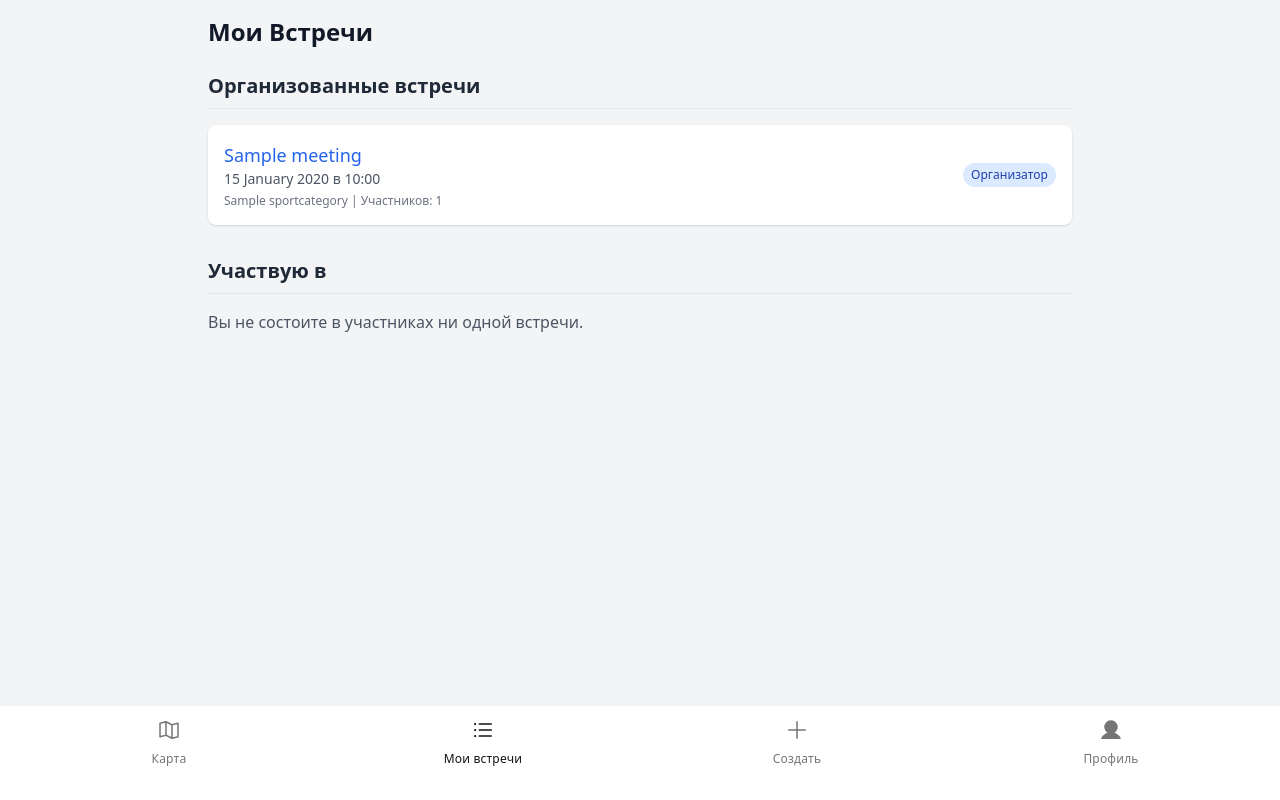
After one commit to SFUOrg/sportify_jojo, a Django app: page /my-meetings/ in a window 1280 px wide. The commit adds this page. Run offline with Django 5.2, Linux system fonts and the light colour scheme; a user stored in the database is signed in; tables that the repository leaves empty hold one stand-in row (values such as "Sample post"); some libraries are stand-ins or nearby versions.

Commit message:
add my meetings page with some refactor code

```diff
--- a/sf_meetings/forms.py
+++ b/sf_meetings/forms.py
@@ -13,7 +13,7 @@ class MeetingForm(forms.ModelForm):
             }),
             'description': forms.Textarea(attrs={
                 'placeholder': 'Описание',
-                'class': 'form-input flex w-full min-w-0 flex-1 resize-none overflow-hidden rounded-lg text-[#141414] focus:outline-0 focus:ring-0 border border-[#e0e0e0] bg-white focus:border-[#e0e0e0] min-h-36 placeholder:text-[#757575] p-[15px] text-base font-normal leading-normal'
+                'class': 'form-input flex w-full min-w-0 flex-1 resize-none overflow-hidden rounded-lg text-[#141414] focus:outline-0 focus:ring-0 border border-[#e0e0e0] bg-white focus:border-[#e0e0e0] h-14 placeholder:text-[#757575] p-[15px] text-base font-normal leading-normal'
             }),
             'latitude': forms.NumberInput(attrs={
                 'placeholder': 'Широта (например, 55.7558)',
--- a/sf_meetings/templates/sf_meetings/meetings_map.html
+++ b/sf_meetings/templates/sf_meetings/meetings_map.html
@@ -33,7 +33,7 @@
       </div>
     </button>
   </div>
-  <div class="absolute right-4 bottom-32 z-10"> <!-- 16 = 4 * 4 = ~ pb-4 от нижнего меню -->
+  <div class="absolute right-4 bottom-36 z-10"> <!-- 16 = 4 * 4 = ~ pb-4 от нижнего меню -->
     <button class="flex size-10 items-center justify-center rounded-lg bg-white shadow-[0_2px_4px_rgba(0,0,0,0.1)]" onclick="map.locate({setView: true})">
       <div class="text-[#141414]" data-icon="NavigationArrow" data-size="24px" data-weight="regular">
         <svg xmlns="http://www.w3.org/2000/svg" width="24px" height="24px" fill="currentColor" viewBox="0 0 256 256" transform="scale(-1, 1)">
--- /dev/null
+++ b/sf_meetings/templates/sf_meetings/my_meetings.html
@@ -0,0 +1,70 @@
+<!-- templates/my_meetings.html -->
+{% extends 'base.html' %}
+
+{% block title %}Мои Встречи{% endblock %}
+
+{% block content %}
+<div class="max-w-4xl mx-auto p-4">
+  <h1 class="text-2xl font-bold text-gray-900 mb-6">Мои Встречи</h1>
+
+  <!-- Встречи, где пользователь - организатор -->
+  <section class="mb-8">
+    <h2 class="text-xl font-semibold text-gray-800 mb-4 border-b pb-2">Организованные встречи</h2>
+    {% if organized_meetings %}
+      <ul class="space-y-4">
+        {% for meeting in organized_meetings %}
+          <li class="bg-white p-4 rounded-lg shadow flex justify-between items-center">
+            <div>
+              <a href="{% url 'meeting_detail' pk=meeting.id %}" class="text-lg font-medium text-blue-600 hover:underline">
+                {{ meeting.title }}
+              </a>
+              <p class="text-sm text-gray-600">
+                {{ meeting.date_time|date:"j F Y в H:i" }}
+              </p>
+              <p class="text-xs text-gray-500 mt-1">
+                {% if meeting.sport_category %}
+                  {{ meeting.sport_category.name }} |
+                {% endif %}
+                Участников: {{ meeting.participants.count }}
+              </p>
+            </div>
+            <span class="text-xs bg-blue-100 text-blue-800 px-2 py-1 rounded-full">Организатор</span>
+          </li>
+        {% endfor %}
+      </ul>
+    {% else %}
+      <p class="text-gray-600">Вы не организовали ни одной встречи.</p>
+    {% endif %}
+  </section>
+
+  <!-- Встречи, где пользователь - участник -->
+  <section>
+    <h2 class="text-xl font-semibold text-gray-800 mb-4 border-b pb-2">Участвую в</h2>
+    {% if participating_meetings %}
+      <ul class="space-y-4">
+        {% for meeting in participating_meetings %}
+          <li class="bg-white p-4 rounded-lg shadow flex justify-between items-center">
+            <div>
+              <a href="{% url 'meeting_detail' pk=meeting.id %}" class="text-lg font-medium text-blue-600 hover:underline">
+                {{ meeting.title }}
+              </a>
+              <p class="text-sm text-gray-600">
+                {{ meeting.date_time|date:"j F Y в H:i" }}
+              </p>
+              <p class="text-xs text-gray-500 mt-1">
+                {% if meeting.sport_category %}
+                  {{ meeting.sport_category.name }} |
+                {% endif %}
+                Участников: {{ meeting.participants.count }}
+              </p>
+            </div>
+            <span class="text-xs bg-green-100 text-green-800 px-2 py-1 rounded-full">Участник</span>
+          </li>
+        {% endfor %}
+      </ul>
+    {% else %}
+      <p class="text-gray-600">Вы не состоите в участниках ни одной встречи.</p>
+    {% endif %}
+  </section>
+</div>
+{% endblock %}
--- a/sf_meetings/urls.py
+++ b/sf_meetings/urls.py
@@ -8,6 +8,7 @@ urlpatterns = [
     path('meetings-map/', views.map_view, name='meetings_map'), # Имя должно совпадать с используемым в href
     path('meetings-list/', views.list_view, name='meetings_list'),
     path('meeting-create/', views.create_view, name='meeting_create'),
+    path('my-meetings/', views.my_meetings_view, name='my_meetings'),
     path('profile/', views.profile_view, name='profile_view'),
     path('meeting/<int:meeting_id>/join/', views.join_meeting_view, name='join_meeting'),
     path('meeting/<int:pk>/', views.meeting_detail_view, name='meeting_detail'), # Или views.meeting_detail_view
--- a/sf_meetings/views/meeting_views.py
+++ b/sf_meetings/views/meeting_views.py
@@ -53,6 +53,31 @@ def join_meeting_view(request, meeting_id):
 
     return redirect('meeting_detail', pk=meeting.id)
 
+@login_required # Убедитесь, что пользователь аутентифицирован
+def my_meetings_view(request):
+    """
+    Представление для отображения встреч, где пользователь является
+    организатором или участником.
+    """
+    user = request.user
+
+    # Встречи, где пользователь - организатор
+    organized_meetings = Meeting.objects.filter(organizer=user).order_by('date_time')
+
+    # Встречи, где пользователь - участник (но НЕ организатор)
+    participating_meetings = Meeting.objects.filter(
+        participants=user
+    ).exclude( # Исключаем встречи, где пользователь является организатором
+        organizer=user
+    ).order_by('date_time')
+
+    context = {
+        'organized_meetings': organized_meetings,
+        'participating_meetings': participating_meetings,
+        'active_page': 'my_meetings',
+    }
+    return render(request, 'sf_meetings/my_meetings.html', context)
+
 # Или функциональное представление:
 def meeting_detail_view(request, pk): # pk - это primary key встречи
     meeting = get_object_or_404(Meeting, pk=pk)
--- a/templates/bottom_menu.html
+++ b/templates/bottom_menu.html
@@ -16,13 +16,13 @@
       </div>
       <p class="text-xs font-medium leading-normal tracking-[0.015em]">Карта</p>
     </a>
-    <a class="flex flex-1 flex-col items-center justify-end gap-1 {% if active_page == 'list' %}text-[#141414] font-medium {% else %} text-[#757575] {% endif %}" href="{% url 'meetings_list' %}"> <!-- Замените 'list_view_name' -->
+    <a class="flex flex-1 flex-col items-center justify-end gap-1 {% if active_page == 'my_meetings' %}text-[#141414] font-medium {% else %} text-[#757575] {% endif %}" href="{% url 'my_meetings' %}"> <!-- Замените 'list_view_name' -->
       <div class="flex h-8 items-center justify-center" data-icon="ListBullets" data-size="24px" data-weight="regular">
         <svg xmlns="http://www.w3.org/2000/svg" width="24px" height="24px" fill="currentColor" viewBox="0 0 256 256">
           <path d="M80,64a8,8,0,0,1,8-8H216a8,8,0,0,1,0,16H88A8,8,0,0,1,80,64Zm136,56H88a8,8,0,0,0,0,16H216a8,8,0,0,0,0-16Zm0,64H88a8,8,0,0,0,0,16H216a8,8,0,0,0,0-16ZM44,52A12,12,0,1,0,56,64,12,12,0,0,0,44,52Zm0,64a12,12,0,1,0,12,12A12,12,0,0,0,44,116Zm0,64a12,12,0,1,0,12,12A12,12,0,0,0,44,180Z"></path>
         </svg>
       </div>
-      <p class="text-xs font-medium leading-normal tracking-[0.015em]">Список</p>
+      <p class="text-xs font-medium leading-normal tracking-[0.015em]">Мои встречи</p>
     </a>
     <a class="flex flex-1 flex-col items-center justify-end gap-1 {% if active_page == 'create' %}text-[#141414] font-medium {% else %} text-[#757575] {% endif %}" href="{% url 'meeting_create' %}"> <!-- Замените 'create_view_name' -->
       <div class="flex h-8 items-center justify-center" data-icon="Plus" data-size="24px" data-weight="regular">
```
Also changed, not shown: sf_meetings/templates/sf_meetings/meeting_create.html (+9 -8 lines), sf_meetings/templates/sf_meetings/profile.html (+2 -2 lines).
